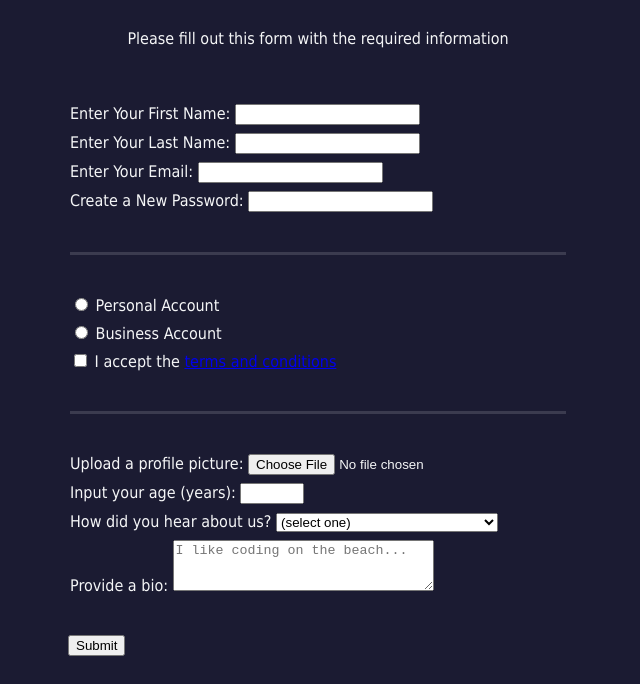
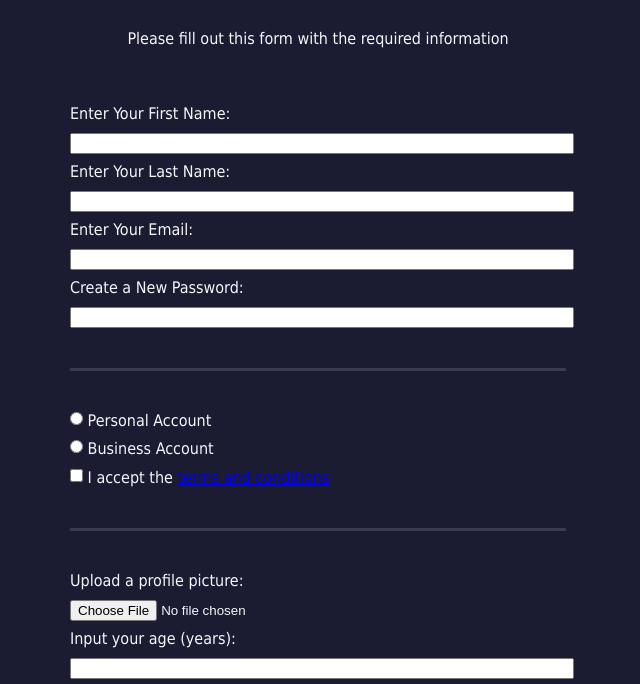
Before and after one commit to Vadim-Akmeev/Registration-form, a plain HTML site: page index.html in a window 1280 px wide. Shown: the part 73-757 px from the top of the page, without its empty margins (322-962 px from the left). Drawn offline with Linux system fonts and the light colour scheme.

Commit message:
Update styles.css

```diff
--- a/styles.css
+++ b/styles.css
@@ -34,3 +34,14 @@ body {
     display: block;
     margin: 0.5rem 0;
   }
+
+  input, textarea, select{
+    width: 100%;
+    margin: 10px 0 0;
+  }
+
+  .inline {
+    width: unset; /*delete previous rule*/
+    margin: 0 0 0.5em 0;
+    vertical-align: middle;
+  }
```
